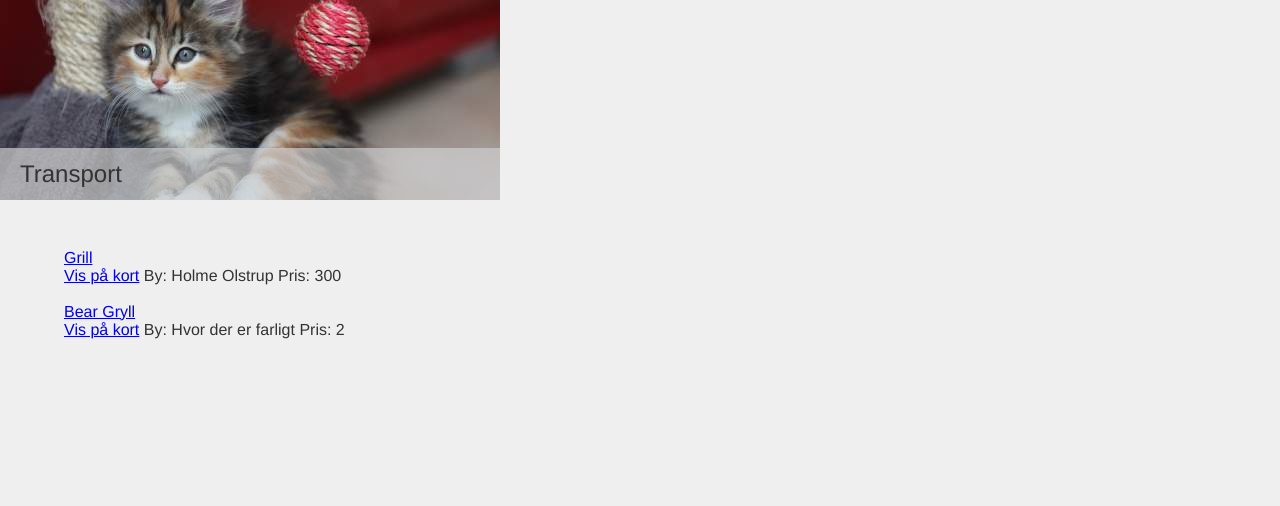
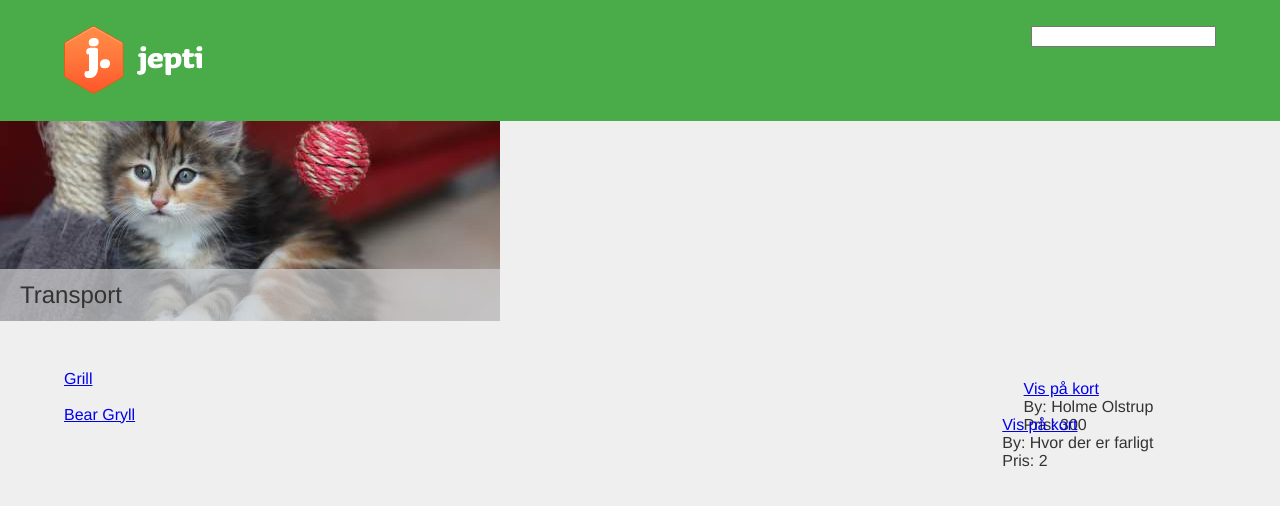
Before and after one commit to kaspth/jepti-webshop, a PHP site: page /products.php?category_id=1 in a window 1280 px wide. Shown: the top 506 px of the page. Run offline with PHP 8.4, Linux system fonts and the light colour scheme; data that the repository does not hold is empty; some libraries are stand-ins or nearby versions.

Commit message:
Added clearfix. Included header in products.php. Restructured product partial.

```diff
--- a/assets/style.css
+++ b/assets/style.css
@@ -40,6 +40,16 @@ q:before, q:after {
 table {
 	border-collapse: collapse;
 	border-spacing: 0;
+}
+
+/* clearfix */
+.group:before, .group:after {
+  content: "";
+  display: table;
+}
+
+.group:after {
+  clear: both;
 }
 
 /* global styles */
@@ -153,3 +163,14 @@ article.category {
 .statement {
   margin: 2%;
 }
+
+.product {
+  position: relative;
+  padding: 0;
+}
+
+.right {
+  position: absolute;
+  top: 5px;
+  right: 5px;
+}
--- a/includes/_product.php
+++ b/includes/_product.php
@@ -1,10 +1,12 @@
 <a class="product-link" href="product.php?id=<?php echo $product['id']; ?>">
-  <article class="product">
+  <article class="product group">
     <?php echo image_tag_for_product($product); ?>
     <h4><?php echo $product['name']; ?></h4>
 
-    <a href="http://maps.google.com">Vis på kort</a>
-    <span><em>By:</em> <?php echo $product['city']; ?></span>
-    <span><em>Pris:</em> <?php echo $product['price_per_day']; ?></span>
+    <section class="right">
+      <a href="http://maps.google.com">Vis på kort</a>
+      <div><em>By:</em> <?php echo $product['city']; ?></div>
+      <div><em>Pris:</em> <?php echo $product['price_per_day']; ?></div>
+    </section>
   </article>
 </a>
--- a/products.php
+++ b/products.php
@@ -17,6 +17,7 @@
   <title>Produkter for <?php echo $category['title']; ?></title>
 </head>
 <body>
+  <?php include 'includes/header.php'; ?>
   <?php include 'includes/_category.php'; ?>
 
   <section class="products">
```
